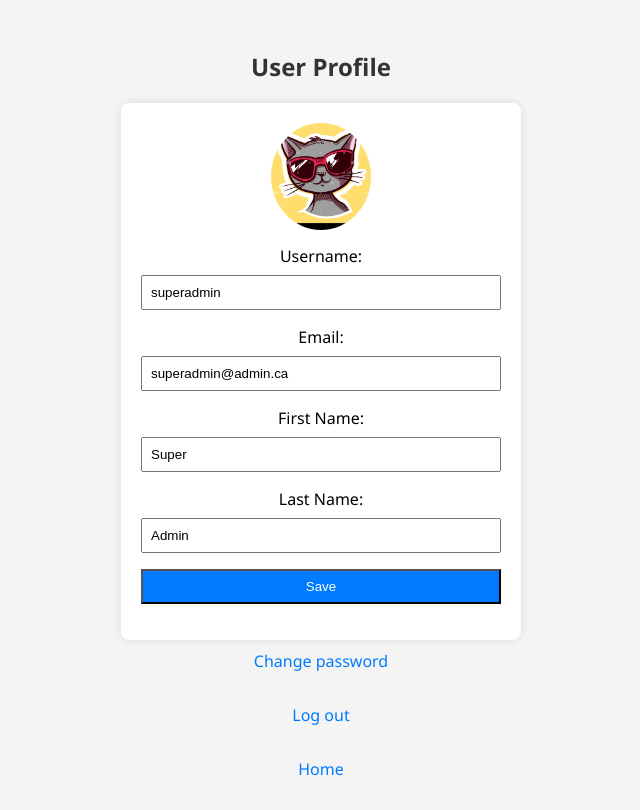
After one commit to ivanjocc/Ecom2-Final-v3, a PHP site: page /view/auth/profile.php in a window 1280 px wide. The commit adds this page. Shown: the whole page, without its empty margins (319-959 px from the left). Run offline with PHP 8.4, Linux system fonts and the light colour scheme; a user stored in the database is signed in; data comes from the database, SQL or seed files in the repository; a stand-in replaces the project's code that opens the database connection.

```diff
--- a/includes/header.php
+++ b/includes/header.php
@@ -60,8 +60,8 @@
         <nav>
             <ul>
                 <li><a href="index.php">Home</a></li>
-                <li><a href="views/auth/register.php">Register</a></li>
-                <li><a href="views/auth/login.php">Login</a></li>
+                <li><a href="view/auth/register.php">Register</a></li>
+                <li><a href="view/auth/login.php">Login</a></li>
                 <li><a href="views/auth/profile.php">Profile</a></li>
                 <li> <a href="views/order/view_cart.php">Cart</a></li>
             </ul>
--- a/view/auth/login.php
+++ b/view/auth/login.php
@@ -83,6 +83,7 @@
         <label for="pwd">Password:</label>
         <input type="password" name="pwd">
         <br>
+        <input type="hidden" name="action" value="login">
         <input type="submit" value="Login">
     </form>
     <a href="../../index.php">Home</a>
--- /dev/null
+++ b/view/auth/profile.php
@@ -0,0 +1,141 @@
+<?php
+// Include the database configuration file
+require_once('../../config/database.php');
+
+// Assuming that user information is stored in a session after login
+session_start();
+
+// Redirect to the login page if the user is not authenticated
+if (!isset($_SESSION['user_id'])) {
+    header("Location: login.php");
+    exit();
+}
+
+// Get the user ID from the session
+$user_id = $_SESSION['user_id'];
+
+// Get user information from the database
+$sql = "SELECT * FROM `user` WHERE `id` = $user_id";
+$result = mysqli_query($conn, $sql);
+$user = mysqli_fetch_assoc($result);
+?>
+
+<!DOCTYPE html>
+<html lang="en">
+
+<head>
+    <meta charset="UTF-8">
+    <title>User Profile</title>
+    <link rel="stylesheet" href="../../public/css/cursor.css">
+    <style>
+        body {
+            font-family: 'Segoe UI', Tahoma, Geneva, Verdana, sans-serif;
+            background-color: #f4f4f4;
+            margin: 0;
+            padding: 0;
+            display: flex;
+            flex-direction: column;
+            align-items: center;
+            justify-content: center;
+            height: 100vh;
+        }
+
+        h2 {
+            color: #333;
+            text-align: center;
+            padding-top: 40px;
+            margin-bottom: 20px;
+        }
+
+        form {
+            background-color: #fff;
+            padding: 20px;
+            border-radius: 8px;
+            box-shadow: 0 0 10px rgba(0, 0, 0, 0.1);
+            box-sizing: border-box;
+            max-width: 400px;
+            width: 100%;
+            text-align: center;
+        }
+
+        label {
+            display: block;
+            margin-bottom: 8px;
+        }
+
+        input {
+            width: 100%;
+            padding: 8px;
+            margin-bottom: 16px;
+            box-sizing: border-box;
+        }
+
+        input[type="submit"] {
+            background-color: #007BFF;
+            color: #fff;
+            cursor: pointer;
+        }
+
+        a {
+            display: block;
+            text-align: center;
+            margin-top: 10px;
+            color: #007BFF;
+            text-decoration: none;
+        }
+
+        a:last-child {
+            padding-bottom: 30px;
+        }
+
+        a:hover {
+            text-decoration: underline;
+        }
+
+        img {
+            border-radius: 50%;
+            margin-bottom: 10px;
+        }
+
+        .error {
+            color: red;
+        }
+    </style>
+
+</head>
+
+<body>
+    <h2>User Profile</h2>
+    <form action="process_update_profile.php" method="post" enctype="multipart/form-data">
+        <!-- Display user information and add form fields based on your database structure -->
+        <img src="../../public/images/avatar.jpg" alt="Default Profile Picture" width="100">
+        <br>
+        <label for="user_name">Username:</label>
+        <input type="text" name="user_name" value="<?php echo $user['user_name']; ?>" readonly>
+        <br>
+        <label for="email">Email:</label>
+        <input type="email" name="email" value="<?php echo $user['email']; ?>">
+        <br>
+        <label for="fname">First Name:</label>
+        <input type="text" name="fname" value="<?php echo $user['fname']; ?>">
+        <br>
+        <label for="lname">Last Name:</label>
+        <input type="text" name="lname" value="<?php echo $user['lname']; ?>">
+        <br>
+        <input type="submit" value="Save">
+        <?php
+        // Display error messages if they exist
+        if (isset($_GET['error'])) {
+            $error = $_GET['error'];
+            echo "<p class='error'>$error</p>";
+        }
+        ?>
+    </form>
+    <a href="./change_password.php">Change password</a>
+    <br>
+    <a href="./logout.php">Log out</a>
+    <br>
+    <a href="../../index.php">Home</a>
+</body>
+
+</html>
```
Also changed, not shown: controller/AuthController.php (+48 -52 lines), index.php (+61 -30 lines), model/User.php (+33 -13 lines), view/auth/register.php (+7 -42 lines).
